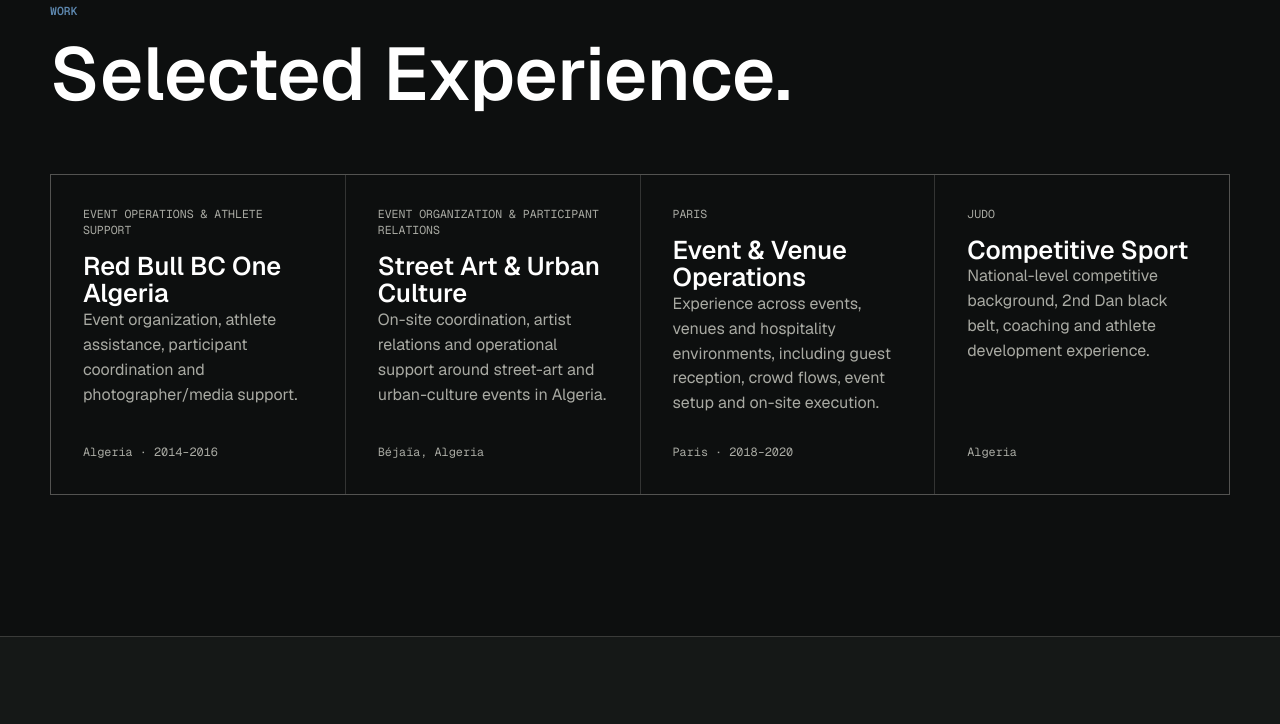
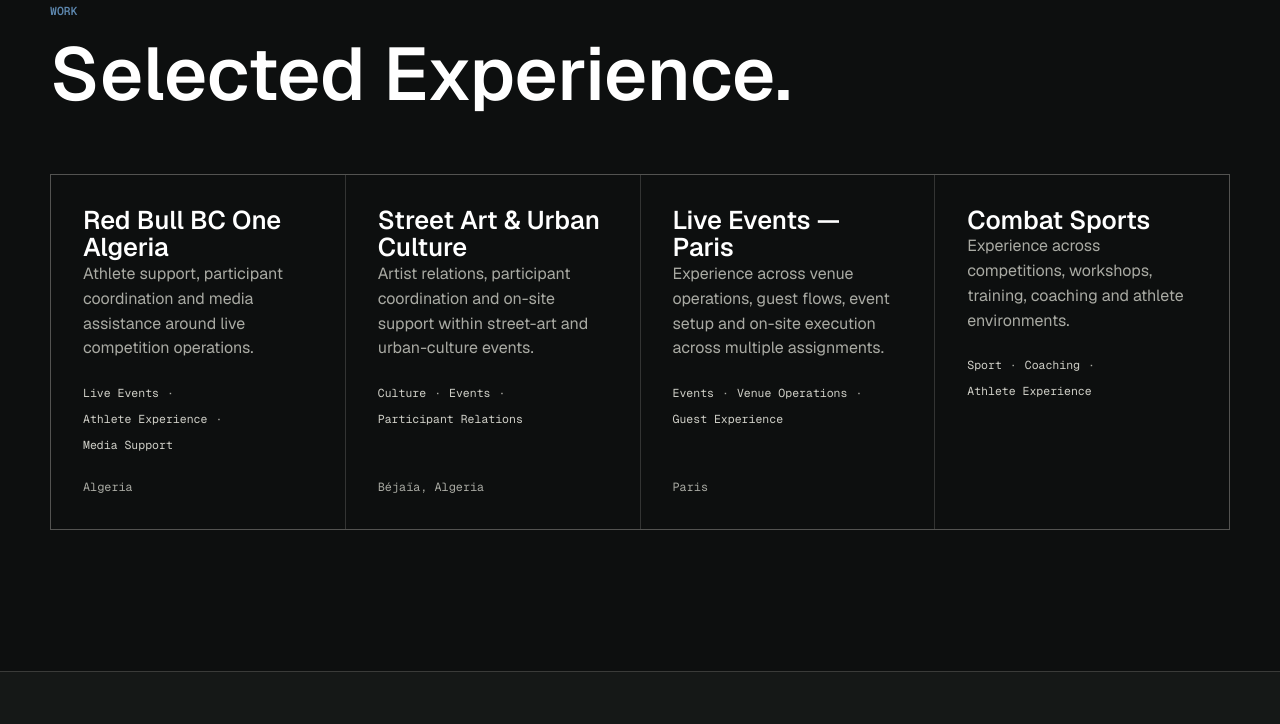
Before and after one commit to Granis75/lyanstudio.com, a website: page index.html in a window 1280 px wide. Shown: the part 1100-1824 px from the top of the page. Drawn offline with Linux system fonts and the light colour scheme.

Commit message:
Refine selected experience section

```diff
--- a/css/styles.css
+++ b/css/styles.css
@@ -334,10 +334,10 @@
 
 .experience-card {
   display: flex;
-  min-height: 310px;
+  min-height: 280px;
   flex-direction: column;
   justify-content: space-between;
-  gap: 28px;
+  gap: 24px;
 }
 
 .card-kicker {
@@ -352,9 +352,14 @@
 .capability-card h3,
 .category-card h3,
 .article-card h3 {
-  margin-top: 14px;
   font-size: clamp(1.25rem, 2vw, 1.7rem);
   line-height: 1.08;
+}
+
+.capability-card h3,
+.category-card h3,
+.article-card h3 {
+  margin-top: 14px;
 }
 
 .experience-card p,
@@ -370,6 +375,27 @@
   color: var(--muted-strong);
   font-family: var(--font-mono);
   font-size: 0.74rem;
+}
+
+.experience-tags {
+  display: flex;
+  flex-wrap: wrap;
+  gap: 8px;
+  margin: 24px 0 0;
+  padding: 0;
+  list-style: none;
+}
+
+.experience-tags li {
+  color: var(--muted-strong);
+  font-family: var(--font-mono);
+  font-size: 0.72rem;
+}
+
+.experience-tags li:not(:last-child)::after {
+  content: "·";
+  margin-left: 8px;
+  color: var(--muted);
 }
 
 .image-break {
--- a/js/main.js
+++ b/js/main.js
@@ -24,27 +24,27 @@
 const experience = [
   {
     title: 'Red Bull BC One Algeria',
-    role: 'Event Operations & Athlete Support',
-    summary: 'Event organization, athlete assistance, participant coordination and photographer/media support.',
-    meta: 'Algeria · 2014–2016'
+    summary: 'Athlete support, participant coordination and media assistance around live competition operations.',
+    tags: ['Live Events', 'Athlete Experience', 'Media Support'],
+    meta: 'Algeria'
   },
   {
     title: 'Street Art & Urban Culture',
-    role: 'Event Organization & Participant Relations',
-    summary: 'On-site coordination, artist relations and operational support around street-art and urban-culture events in Algeria.',
+    summary: 'Artist relations, participant coordination and on-site support within street-art and urban-culture events.',
+    tags: ['Culture', 'Events', 'Participant Relations'],
     meta: 'Béjaïa, Algeria'
   },
   {
-    title: 'Event & Venue Operations',
-    role: 'Paris',
-    summary: 'Experience across events, venues and hospitality environments, including guest reception, crowd flows, event setup and on-site execution.',
-    meta: 'Paris · 2018–2020'
+    title: 'Live Events — Paris',
+    summary: 'Experience across venue operations, guest flows, event setup and on-site execution across multiple assignments.',
+    tags: ['Events', 'Venue Operations', 'Guest Experience'],
+    meta: 'Paris'
   },
   {
-    title: 'Competitive Sport',
-    role: 'Judo',
-    summary: 'National-level competitive background, 2nd Dan black belt, coaching and athlete development experience.',
-    meta: 'Algeria'
+    title: 'Combat Sports',
+    summary: 'Experience across competitions, workshops, training, coaching and athlete environments.',
+    tags: ['Sport', 'Coaching', 'Athlete Experience'],
+    meta: ''
   }
 ];
 
@@ -207,11 +207,13 @@
   list.innerHTML = experience.map((item) => `
     <article class="experience-card reveal">
       <div>
-        <p class="card-kicker">${escapeHtml(item.role)}</p>
         <h3>${escapeHtml(item.title)}</h3>
         <p>${escapeHtml(item.summary)}</p>
+        <ul class="experience-tags">
+          ${item.tags.map((tag) => `<li>${escapeHtml(tag)}</li>`).join('')}
+        </ul>
       </div>
-      <p class="experience-meta">${escapeHtml(item.meta)}</p>
+      ${item.meta ? `<p class="experience-meta">${escapeHtml(item.meta)}</p>` : ''}
     </article>
   `).join('');
 }
```
